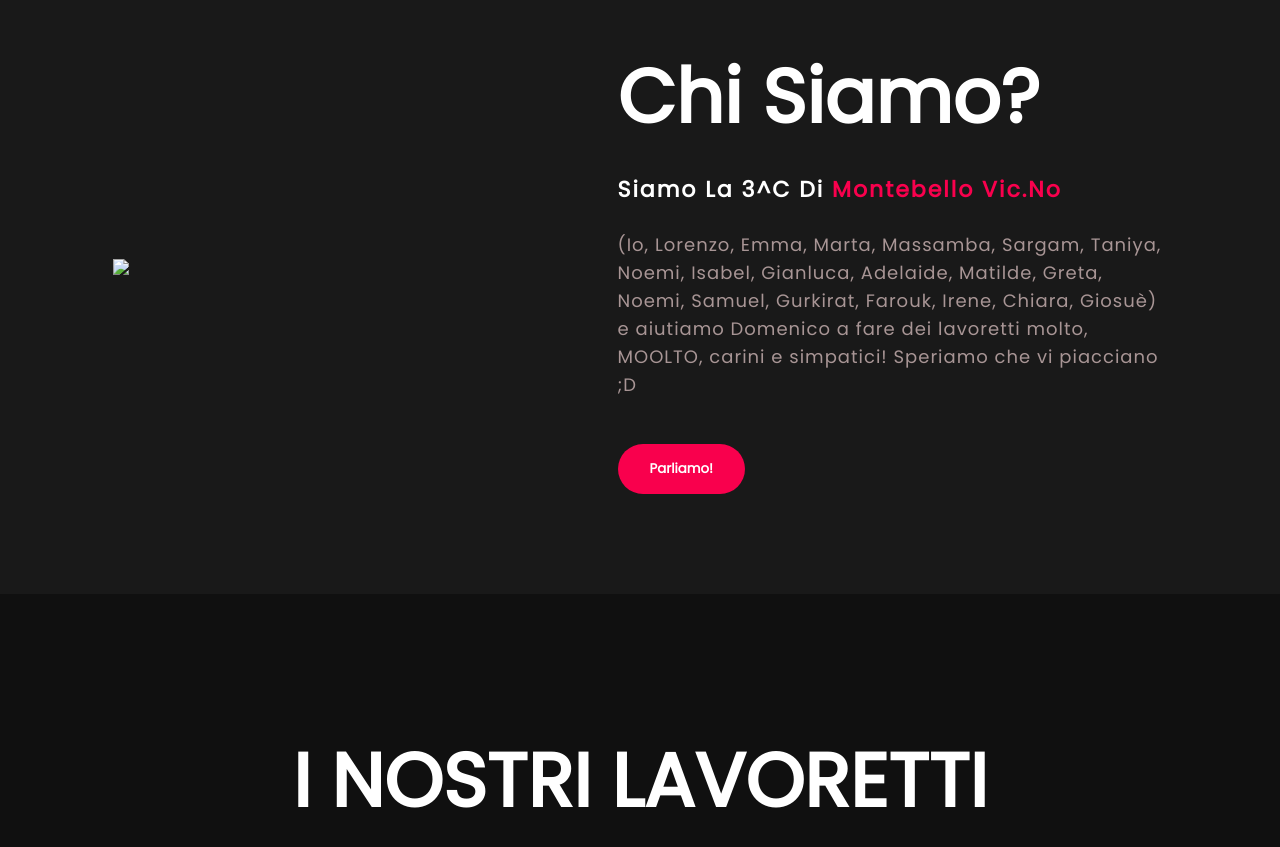
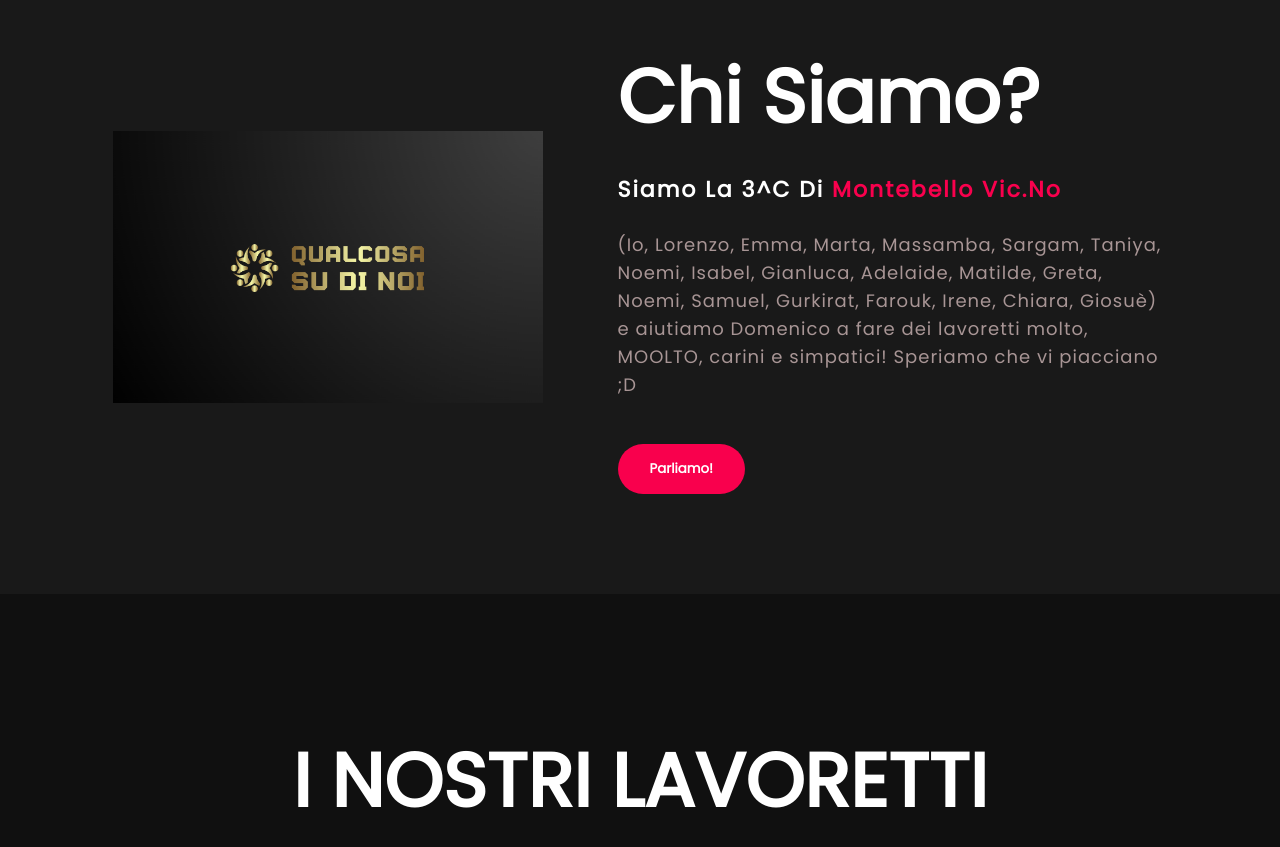
Before and after one commit to loredevv/domenico, a plain HTML site: page index.html in a window 1280 px wide. Shown: the part 860-1707 px from the top of the page. Drawn offline with Linux system fonts and the light colour scheme; the site is published under a folder, as on GitHub Pages, so addresses that start at the root find nothing.

Commit message:
BEta 1.1
ciaociao

```diff
--- a/index.html
+++ b/index.html
@@ -39,7 +39,7 @@
     <!---- About Section Start---->
     <section class="about">
         <div class="main">
-            <img src="/img/logotatticp.png">
+            <img src="logotatticp.png">
             <div class="about-text">
                 <h2>Chi siamo?</h2>
                 <h5>Siamo la 3^C di <span> Montebello Vic.no </span></h5>
```
Also changed, not shown: logotatticp.png (renamed from img/logotatticp.png).
